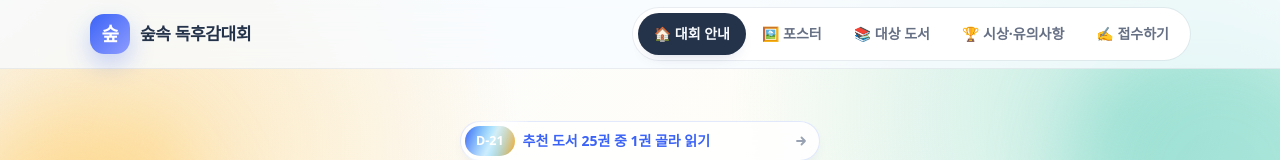
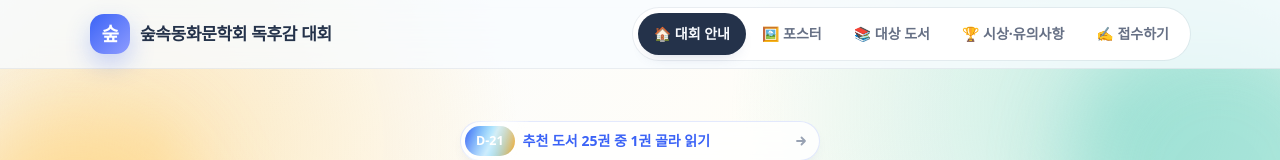
Before and after one commit to jpparkcap89/book, a plain HTML site: page index.html in a window 1280 px wide. Shown: the top 160 px of the page. Drawn offline with Linux system fonts and the light colour scheme; a web font is replaced by a local one.

Commit message:
사이트 제목을 '숲속동화문학회 독후감 대회'로 변경

```diff
--- a/index.html
+++ b/index.html
@@ -23,7 +23,7 @@
     </div>
   </div>
   <div class="wrap head-row">
-    <a class="brand" href="#guide" data-nav="guide"><span class="brand-mark" aria-hidden="true">숲</span><span>숲속 독후감대회</span></a>
+    <a class="brand" href="#guide" data-nav="guide"><span class="brand-mark" aria-hidden="true">숲</span><span>숲속동화문학회 독후감 대회</span></a>
 
     <!-- Lucian UX/UI Prompt #039 · MIT License (c) 2026 Seokwoooo · https://lucianlabs.dev/uxui-prompt/#039 -->
     <div class="ux u039 nav-tabs">
@@ -375,7 +375,7 @@
     <form class="u062-pane u062-login" novalidate>
       <span class="u062-logo" aria-hidden="true">숲</span>
       <h3>관리자 로그인</h3>
-      <p>숲속 독후감대회 관리 화면입니다</p>
+      <p>숲속동화문학회 독후감 대회 관리 화면입니다</p>
       <div class="u062-f u062-pw"><label for="loginPw">비밀번호</label><span class="u062-caps" aria-live="polite">Caps Lock 켜짐</span><div class="u062-box"><input type="password" id="loginPw" placeholder="비밀번호 입력" autocomplete="current-password"><button class="u062-eye" type="button" aria-pressed="false" aria-label="비밀번호 보기"><svg viewBox="0 0 24 24"><g class="u062-lid"><path d="M2.5 12S6 5.5 12 5.5 21.5 12 21.5 12 18 18.5 12 18.5 2.5 12 2.5 12z"/><circle cx="12" cy="12" r="3"/></g><path class="u062-slash" d="M4 4l16 16"/></svg></button></div><div class="u062-err"><span role="alert" id="loginErr"></span></div></div>
       <div class="u062-row"><span>비밀번호는 설정 시트에서 바꿀 수 있어요</span><button type="button" id="loginCancel">닫기</button></div>
       <button class="u062-go" type="submit"><span>로그인</span><i aria-hidden="true"></i><svg viewBox="0 0 26 26" aria-hidden="true"><path d="M6 13.5l4.5 4.5L20 8.5"/></svg></button>
```
